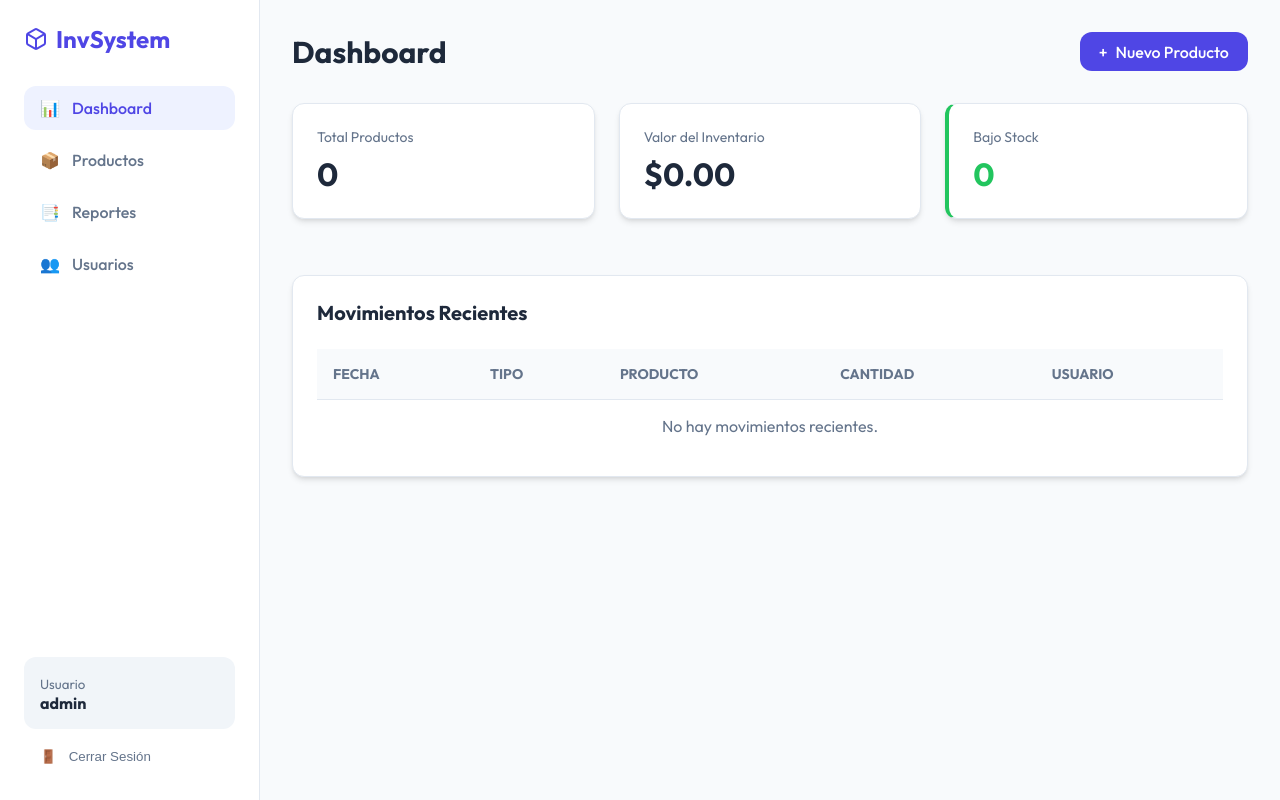
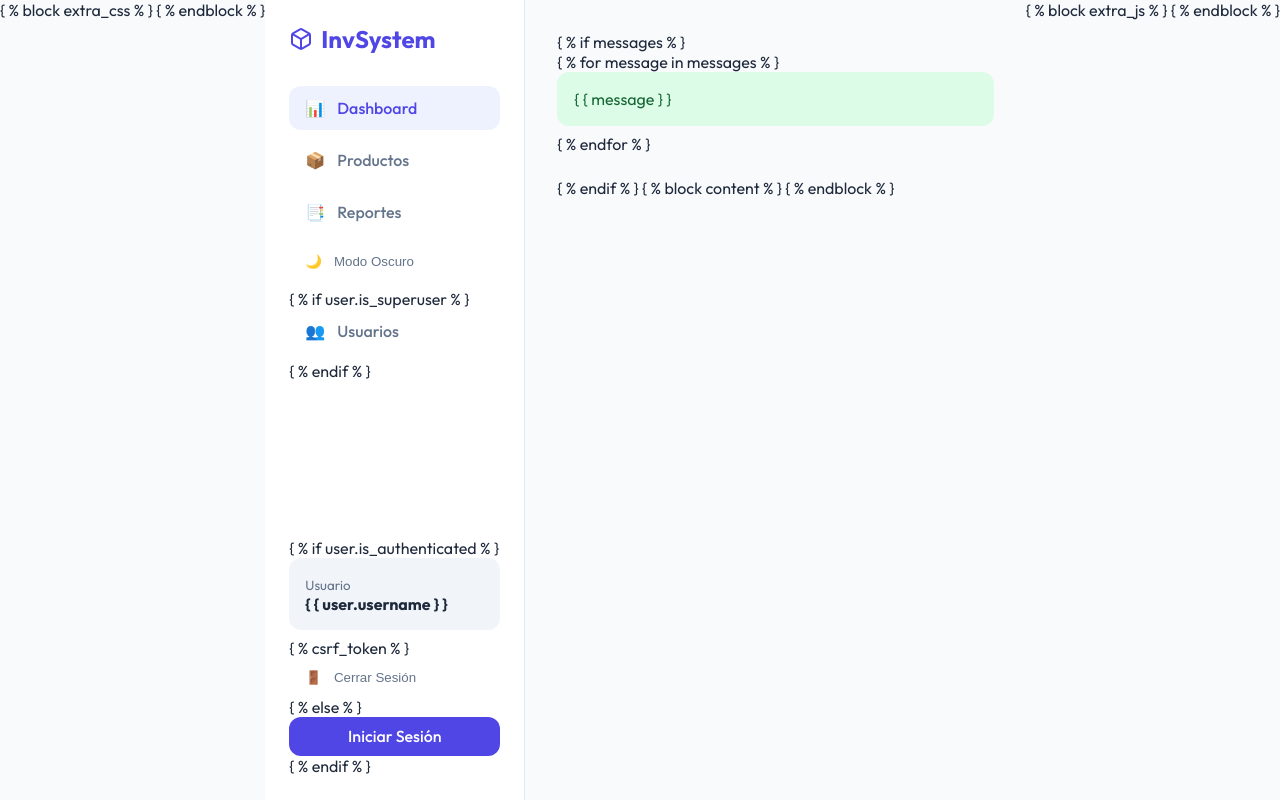
Before and after one commit to DanielMarinSysDev/Proyecto-Electiva, a Django app: page /dashboard/ in a window 1280 px wide. Run offline with Django 5.2, Linux system fonts and the light colour scheme; a user stored in the database is signed in; data that the repository does not hold is empty.

Commit message:
Fix inventory value display and add dark mode toggle

```diff
--- a/sistema_inventario/inventario_web/core/templates/core/base.html
+++ b/sistema_inventario/inventario_web/core/templates/core/base.html
@@ -299,88 +299,175 @@
         .border-left-success {
             border-left: 4px solid var(--success);
         }
+
+        .dark-theme {
+            --background: #0f172a;
+            --surface: #1e293b;
+            --text-main: #f8fafc;
+            --text-muted: #cbd5e1;
+            --border: #334155;
+            --shadow: 0 4px 6px -1px rgb(0 0 0 / 0.5), 0 2px 4px -2px rgb(0 0 0 / 0.3);
+        }
+
+        .dark-theme .table th {
+            background: #1e293b;
+            color: #cbd5e1;
+        }
+
+        .dark-theme .btn-outline {
+            background: transparent;
+            color: var(--text-main);
+            border-color: var(--border);
+        }
+
+        .dark-theme .btn-outline:hover {
+            background: var(--background);
+        }
     </style>
-    {% block extra_css %}{% endblock %}
+
+    {
+    % block extra_css %
+    }
+
+    {
+    % endblock %
+    }
+
 </head>
 
 <body>
-
     <nav class="sidebar">
-        <div class="brand">
-            <svg width="24" height="24" viewBox="0 0 24 24" fill="none" stroke="currentColor" stroke-width="2">
+        <div class="brand"><svg width="24" height="24" viewBox="0 0 24 24" fill="none" stroke="currentColor"
+                stroke-width="2">
                 <path
                     d="M21 16V8a2 2 0 0 0-1-1.73l-7-4a2 2 0 0 0-2 0l-7 4A2 2 0 0 0 3 8v8a2 2 0 0 0 1 1.73l7 4a2 2 0 0 0 2 0l7-4A2 2 0 0 0 21 16z">
                 </path>
                 <polyline points="3.27 6.96 12 12.01 20.73 6.96"></polyline>
                 <line x1="12" y1="22.08" x2="12" y2="12"></line>
-            </svg>
-            InvSystem
-        </div>
-
+            </svg>InvSystem </div>
         <ul class="nav-links">
-            <li class="nav-item">
-                <a href="{% url 'dashboard' %}"
-                    class="nav-link {% if request.resolver_match.url_name == 'dashboard' %}active{% endif %}">
-                    <span>📊</span> Dashboard
-                </a>
+            <li class="nav-item"><a href="{% url 'dashboard' %}"
+                    class="nav-link {% if request.resolver_match.url_name == 'dashboard' %}active{% endif %}"><span>📊</span>Dashboard
+                </a></li>
+            <li class="nav-item"><a href="{% url 'lista_productos' %}"
+                    class="nav-link {% if 'productos' in request.path %}active{% endif %}"><span>📦</span>Productos </a>
+            </li>
+            <li class="nav-item"><a href="{% url 'reportes' %}"
+                    class="nav-link {% if 'reportes' in request.path %}active{% endif %}"><span>📑</span>Reportes </a>
             </li>
             <li class="nav-item">
-                <a href="{% url 'lista_productos' %}"
-                    class="nav-link {% if 'productos' in request.path %}active{% endif %}">
-                    <span>📦</span> Productos
-                </a>
-            </li>
-            <li class="nav-item">
-                <a href="{% url 'reportes' %}" class="nav-link {% if 'reportes' in request.path %}active{% endif %}">
-                    <span>📑</span> Reportes
-                </a>
-            </li>
-            {% if user.is_superuser %}
-            <li class="nav-item">
-                <a href="{% url 'lista_usuarios' %}"
-                    class="nav-link {% if 'usuarios' in request.path %}active{% endif %}">
-                    <span>👥</span> Usuarios
-                </a>
-            </li>
-            {% endif %}
+                <button onclick="toggleTheme()" class="nav-link"
+                    style="width: 100%; text-align: left; background: none; border: none; cursor: pointer;">
+                    <span id="theme-icon">🌙</span> <span id="theme-text">Modo Oscuro</span>
+                </button>
+            </li> {
+            % if user.is_superuser %
+            }
+
+            <li class="nav-item"><a href="{% url 'lista_usuarios' %}"
+                    class="nav-link {% if 'usuarios' in request.path %}active{% endif %}"><span>👥</span>Usuarios </a>
+            </li> {
+            % endif %
+            }
+
         </ul>
+        <div style="margin-top: auto;"> {
+            % if user.is_authenticated %
+            }
 
-        <div style="margin-top: auto;">
-            {% if user.is_authenticated %}
-            <div style="padding: 1rem; background: #f1f5f9; border-radius: var(--radius); margin-bottom: 0.5rem;">
-                <small style="color: var(--text-muted);">Usuario</small>
-                <div style="font-weight: 600;">{{ user.username }}</div>
+            <div style="padding: 1rem; background: #f1f5f9; border-radius: var(--radius); margin-bottom: 0.5rem;"><small
+                    style="color: var(--text-muted);">Usuario</small>
+                <div style="font-weight: 600;"> {
+                    {
+                    user.username
+                    }
+                    }
+
+                </div>
             </div>
-            <form action="{% url 'logout' %}" method="post">
-                {% csrf_token %}
+            <form action="{% url 'logout' %}" method="post"> {
+                % csrf_token %
+                }
+
                 <button type="submit" class="nav-link"
-                    style="width: 100%; border: none; background: none; cursor: pointer;">
-                    <span>🚪</span> Cerrar Sesión
+                    style="width: 100%; border: none; background: none; cursor: pointer;"><span>🚪</span>Cerrar Sesión
                 </button>
-            </form>
-            {% else %}
+            </form> {
+            % else %
+            }
+
             <a href="{% url 'login' %}" class="btn btn-primary" style="width: 100%; justify-content: center;">Iniciar
-                Sesión</a>
-            {% endif %}
+                Sesión</a> {
+            % endif %
+            }
+
         </div>
     </nav>
+    <main class="main-content"> {
+        % if messages %
+        }
 
-    <main class="main-content">
-        {% if messages %}
-        <div style="margin-bottom: 1.5rem;">
-            {% for message in messages %}
+        <div style="margin-bottom: 1.5rem;"> {
+            % for message in messages %
+            }
+
             <div class="alert {% if message.tags == 'error' %}alert-error{% else %}badge-success{% endif %}"
                 style="margin-bottom: 0.5rem; {% if message.tags == 'success' %}background-color: #dcfce7; color: #166534; padding: 1rem; border-radius: var(--radius);{% endif %}">
-                {{ message }}
-            </div>
-            {% endfor %}
-        </div>
-        {% endif %}
-        {% block content %}
-        {% endblock %}
-    </main>
+                {
+                {
+                message
+                }
+                }
 
-    {% block extra_js %}{% endblock %}
+            </div> {
+            % endfor %
+            }
+
+        </div> {
+        % endif %
+        }
+
+        {
+        % block content %
+        }
+
+        {
+        % endblock %
+        }
+
+    </main> {
+    % block extra_js %
+    }
+
+    {
+    % endblock %
+    }
+
+    <script>
+        function toggleTheme() {
+            const body = document.body;
+            body.classList.toggle('dark-theme');
+            const isDark = body.classList.contains('dark-theme');
+            localStorage.setItem('theme', isDark ? 'dark' : 'light');
+            updateThemeIcon(isDark);
+        }
+
+        function updateThemeIcon(isDark) {
+            const icon = document.getElementById('theme-icon');
+            const text = document.getElementById('theme-text');
+            if (icon && text) {
+                icon.textContent = isDark ? '☀️' : '🌙';
+                text.textContent = isDark ? 'Modo Claro' : 'Modo Oscuro';
+            }
+        }
+
+        // Initialize theme
+        const savedTheme = localStorage.getItem('theme');
+        if (savedTheme === 'dark') {
+            document.body.classList.add('dark-theme');
+            updateThemeIcon(true);
+        }
+    </script>
 </body>
 
 </html>
```
Also changed, not shown: sistema_inventario/inventario_web/core/templates/core/lista_productos.html (+8 -4 lines).
